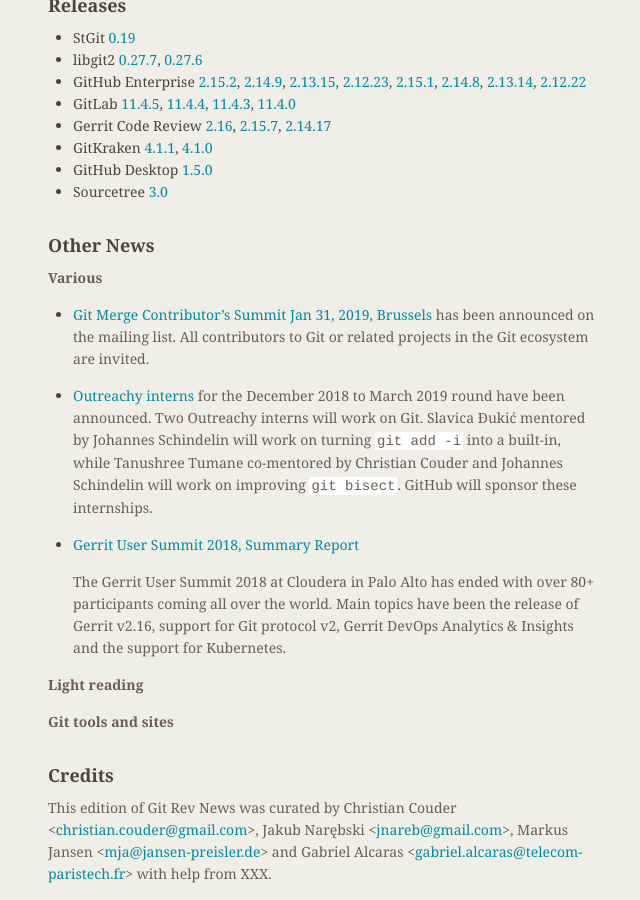
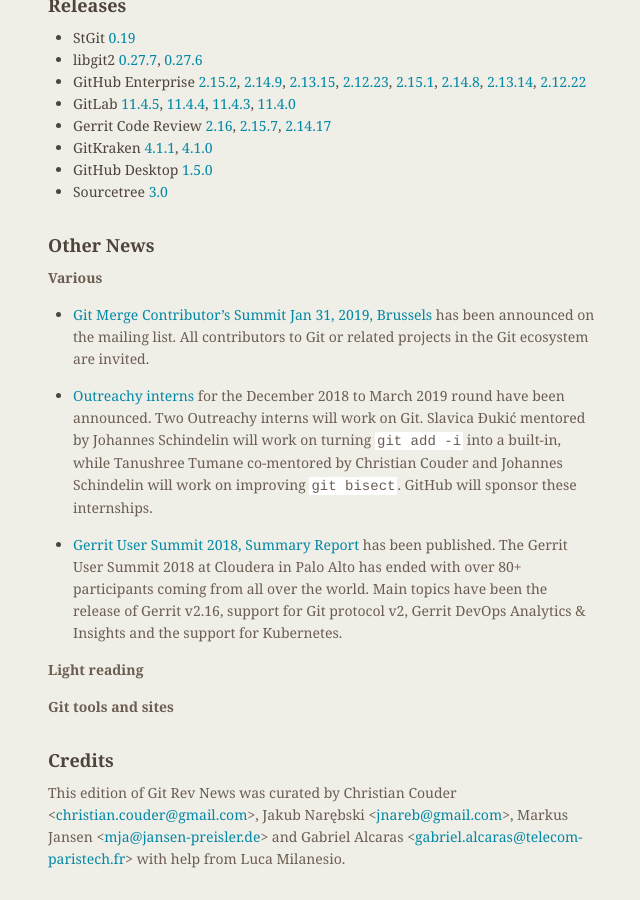
Before and after one commit to git/git.github.io, a Jekyll site: the page built from rev_news/drafts/edition-45.md, in a window 1280 px wide and 900 px high, scrolled down 1633 px. Shown: the whole window, without its empty margins (486-1126 px from the left). Built offline with Jekyll 4.4.1, drawn with Linux system fonts in a browser that asks for light colours.

Commit message:
rn-45: improve Gerrit Summit news

```diff
--- a/rev_news/drafts/edition-45.md
+++ b/rev_news/drafts/edition-45.md
@@ -144,12 +144,11 @@
   Schindelin will work on improving `git bisect`. GitHub will sponsor
   these internships.
 
-* [Gerrit User Summit 2018, Summary Report](https://gitenterprise.me/2018/11/18/gerrit-user-summit-2018-2/)
-
-  The Gerrit User Summit 2018 at Cloudera in Palo Alto has ended with over 80+ participants coming
-  all over the world. Main topics have been the release of Gerrit v2.16, support for Git protocol v2,
+* [Gerrit User Summit 2018, Summary Report](https://gitenterprise.me/2018/11/18/gerrit-user-summit-2018-2/) has been published.
+  The Gerrit User Summit 2018 at Cloudera in Palo Alto has ended with
+  over 80+ participants coming from all over the world. Main topics
+  have been the release of Gerrit v2.16, support for Git protocol v2,
   Gerrit DevOps Analytics & Insights and the support for Kubernetes.
-
 
 __Light reading__
 
@@ -164,4 +163,4 @@
 Jakub Narębski &lt;<jnareb@gmail.com>&gt;,
 Markus Jansen &lt;<mja@jansen-preisler.de>&gt; and
 Gabriel Alcaras &lt;<gabriel.alcaras@telecom-paristech.fr>&gt;
-with help from XXX.
+with help from Luca Milanesio.
```
